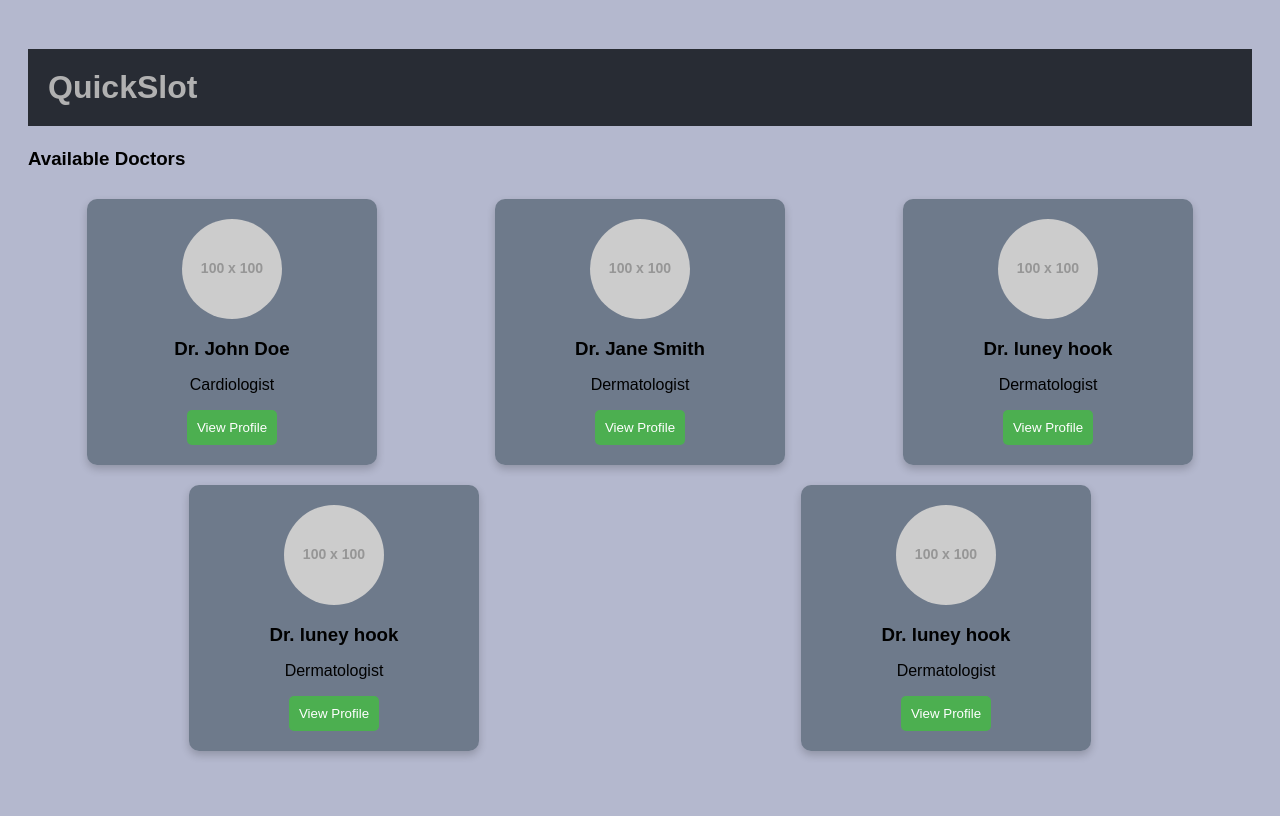
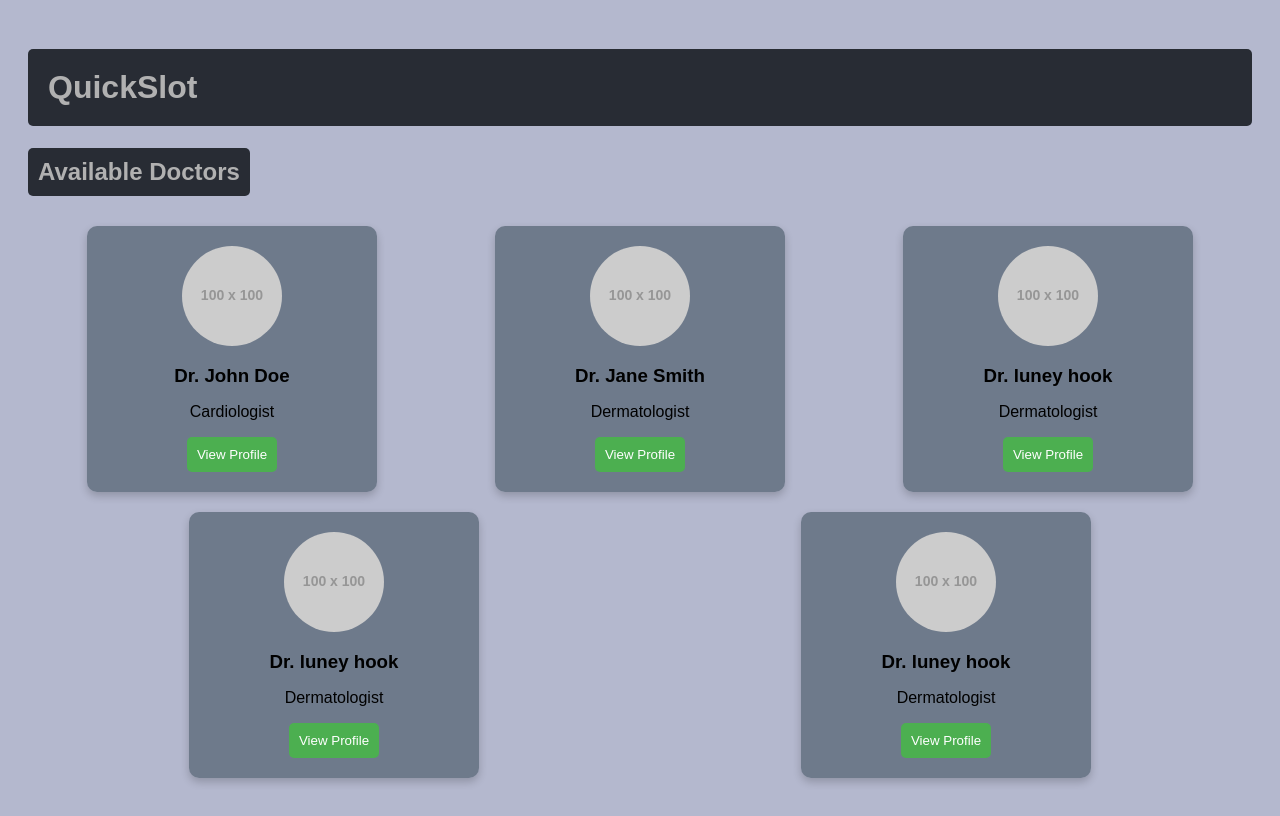
Before and after one commit to firefish46/nextinline, a plain HTML site: page home.html in a window 1280 px wide. Drawn offline with Linux system fonts and the light colour scheme; placeholder pictures from the web are drawn by us.

Commit message:
2nd commit

```diff
--- a/dstyle.css
+++ b/dstyle.css
@@ -4,6 +4,15 @@
     color: #b1b1b1;
     background-color: #282c34;
     padding: 20px;
+    border-radius: 5px;
+  }
+  h2 {
+    color: #b1b1b1;
+    background-color: #282c34;
+   width: fit-content;
+   padding: 10px;
+   border-radius: 5px;
+
   }
        body {
             font-family: Arial, sans-serif;
@@ -25,6 +34,11 @@
             padding: 20px;
             width: 250px;
             text-align: center;
+        }
+        .card:hover{
+            background-color: #7e9dafd8;
+            transition-duration: 0.2s;
+
         }
         .card img {
             width: 100px;
@@ -55,7 +69,7 @@
         }
         .profile-card img {
             width: 120px;
-
+            border-radius: 50%;
         }
         .profile-card h3 {
             margin: 20px 0;
@@ -72,6 +86,8 @@
             background-color: #45a049;
         }
         .profile-card img:hover {
-
-            border-radius: 50%;
+            transition-duration: .2s;
+            animation-name: ease;
+            animation-duration: 1s;
+            border-radius: 0%;
         }
--- a/home.html
+++ b/home.html
@@ -10,7 +10,7 @@
 <body>
 
     <h1>QuickSlot</h1>
-    <h3>Available Doctors</h3>
+    <h2>Available Doctors</h2>
     <div class="card-container">
         <div class="card">
             <img src="https://via.placeholder.com/100" alt="Doctor 1">
```
